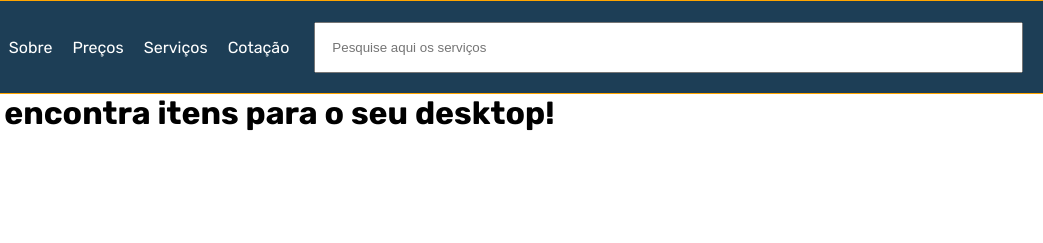
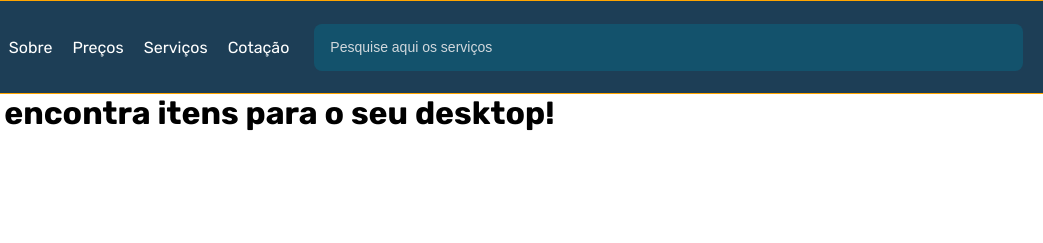
Before and after one commit to Guihauck/projeto-faculdade, a plain HTML site: page index.html in a window 1280 px wide. Shown: the top 243 px of the page, 157-1200 px from the left. Drawn offline with Linux system fonts and the light colour scheme; grey boxes are pictures that could not be loaded.

Commit message:
Estilização formulário no header

```diff
--- a/css/styles.css
+++ b/css/styles.css
@@ -2,6 +2,7 @@
   font-size: 62.5%;
   --color-font: white;
   --color-header: #1D3E56;
+  --color-form: #115872;
 }
 
 body {
@@ -42,6 +43,15 @@ body {
 .barra-pesquisa input {
   width: 100%;
   padding: 1.6rem;
+  border: 0;
+  border-radius: .8rem;
+  background-color: var(--color-form);
+  opacity: .8;
+}
+
+.barra-pesquisa input::placeholder {
+  color: white;
+  font-size: 1.4rem;
 }
 
 .menu-selecao ul {
```
